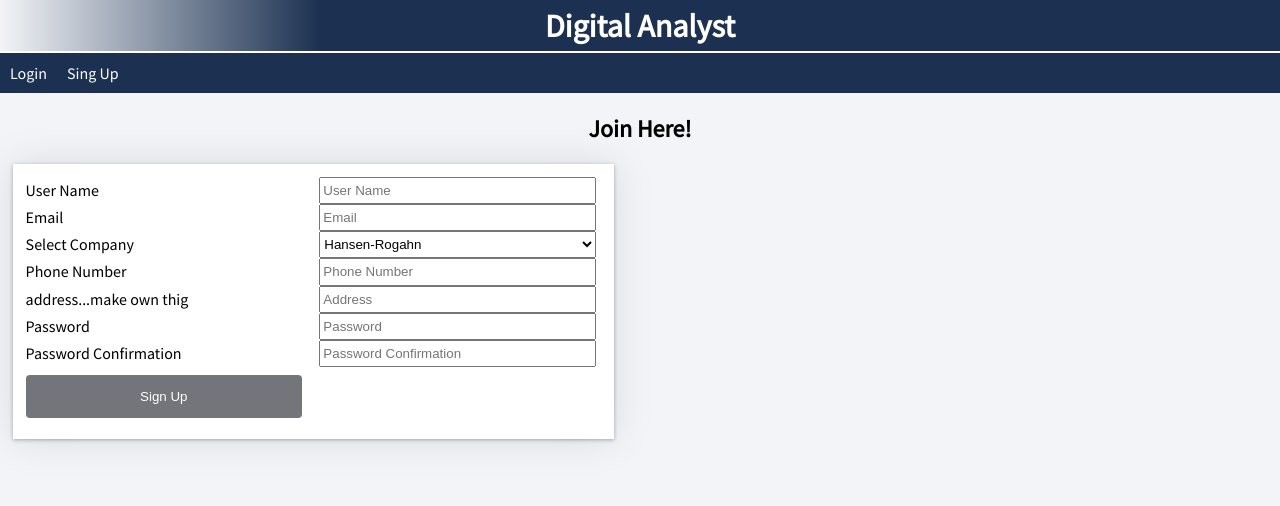
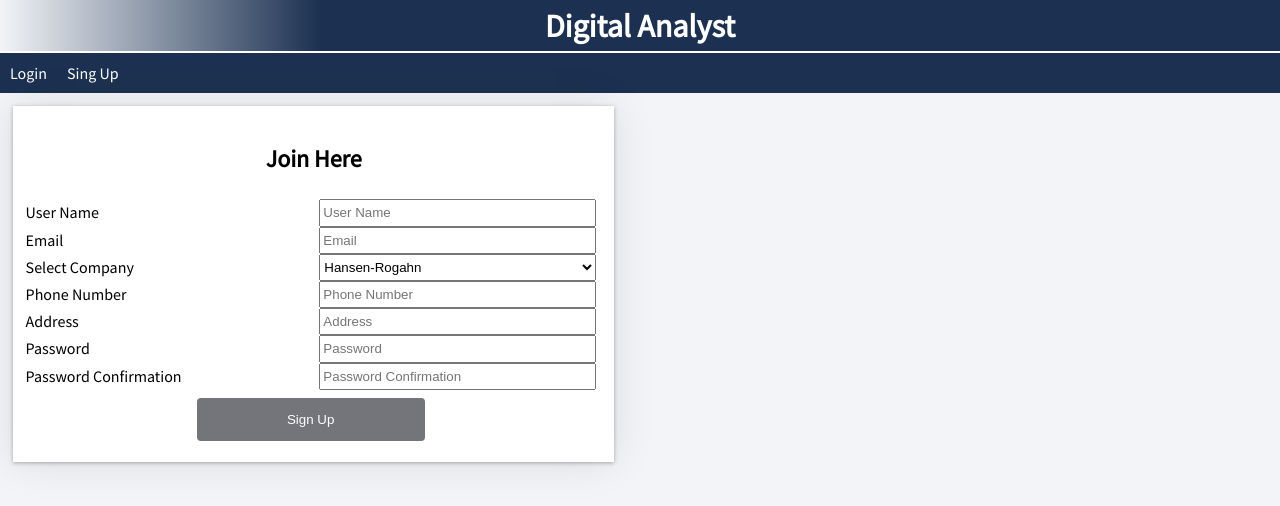
Before and after one commit to L-A-Davis/final-project, a React (Create React App) app in the folder frontend/beam-frontend/: page /signup in a window 1280 px wide. Shown: the top 506 px of the page. Built offline with nearby package versions, Linux system fonts and the light colour scheme.

Commit message:
login form formatting

```diff
--- a/frontend/beam-frontend/src/App.css
+++ b/frontend/beam-frontend/src/App.css
@@ -217,7 +217,14 @@ button:hover {
   grid-column-end: 6;
 }
 
-div.form h3 {
+.login-form-submit {
+  grid-column-start: 1;
+  grid-column-end: 3;
+  width: 40%;
+  justify-self: center;
+}
+
+div.form h3, div.form h2 {
   text-align: center;
 }
 /*
--- a/frontend/beam-frontend/src/nav/Login.js
+++ b/frontend/beam-frontend/src/nav/Login.js
@@ -28,16 +28,16 @@ handleLogin = (e) => {
 
 render(){
   return (
-    <div>
-    <h2>login....</h2>
-    <form className="form two-columns-form login" onSubmit={this.handleLogin}>
+    <div className="form login">
+    <h2>Welcome Back</h2>
+    <form className="two-columns-form" onSubmit={this.handleLogin}>
     <label>Email </label>
       <input value={this.state.email} name="email" type="email" placeholder="Email" onChange={this.onInputChange}/>
 
       <label>Password </label>
       <input value={this.state.password} name="password" type="password" placeholder="Password" onChange={this.onInputChange}/>
 
-      <input type="submit" value="Submit" />
+      <input type="submit" value="Submit" className="login-form-submit"/>
     </form>
     </div>
   )
--- a/frontend/beam-frontend/src/nav/Signup.js
+++ b/frontend/beam-frontend/src/nav/Signup.js
@@ -34,9 +34,9 @@ class Signup extends React.Component {
 
   render(){
     return (
-      <div>
-      <h2>Join Here!</h2>
-      <form className="form two-columns-form login" onSubmit={this.handleSignup}>
+      <div className="form login">
+      <h2>Join Here</h2>
+      <form className="two-columns-form" onSubmit={this.handleSignup}>
         <label>User Name</label>
         <input value={this.state.user_name} name="user_name" type="text" placeholder="User Name" onChange={this.onInputChange}/>
 
@@ -49,7 +49,7 @@ class Signup extends React.Component {
         <label>Phone Number</label>
         <input value={this.state.phone} name="phone" type="text" placeholder="Phone Number" onChange={this.onInputChange}/>
 
-        <label>address...make own thig</label>
+        <label>Address</label>
         <input value={this.state.address} name="address" type="text" placeholder="Address" onChange={this.onInputChange}/>
 
         <label>Password</label>
@@ -58,7 +58,7 @@ class Signup extends React.Component {
         <label>Password Confirmation</label>
         <input value={this.state.password_confirmation} name="password_confirmation" type="password" placeholder="Password Confirmation" onChange={this.onInputChange}/>
 
-        <input type="submit" value="Sign Up" />
+        <input type="submit" value="Sign Up" className="login-form-submit" />
       </form>
       </div>
     )
```
